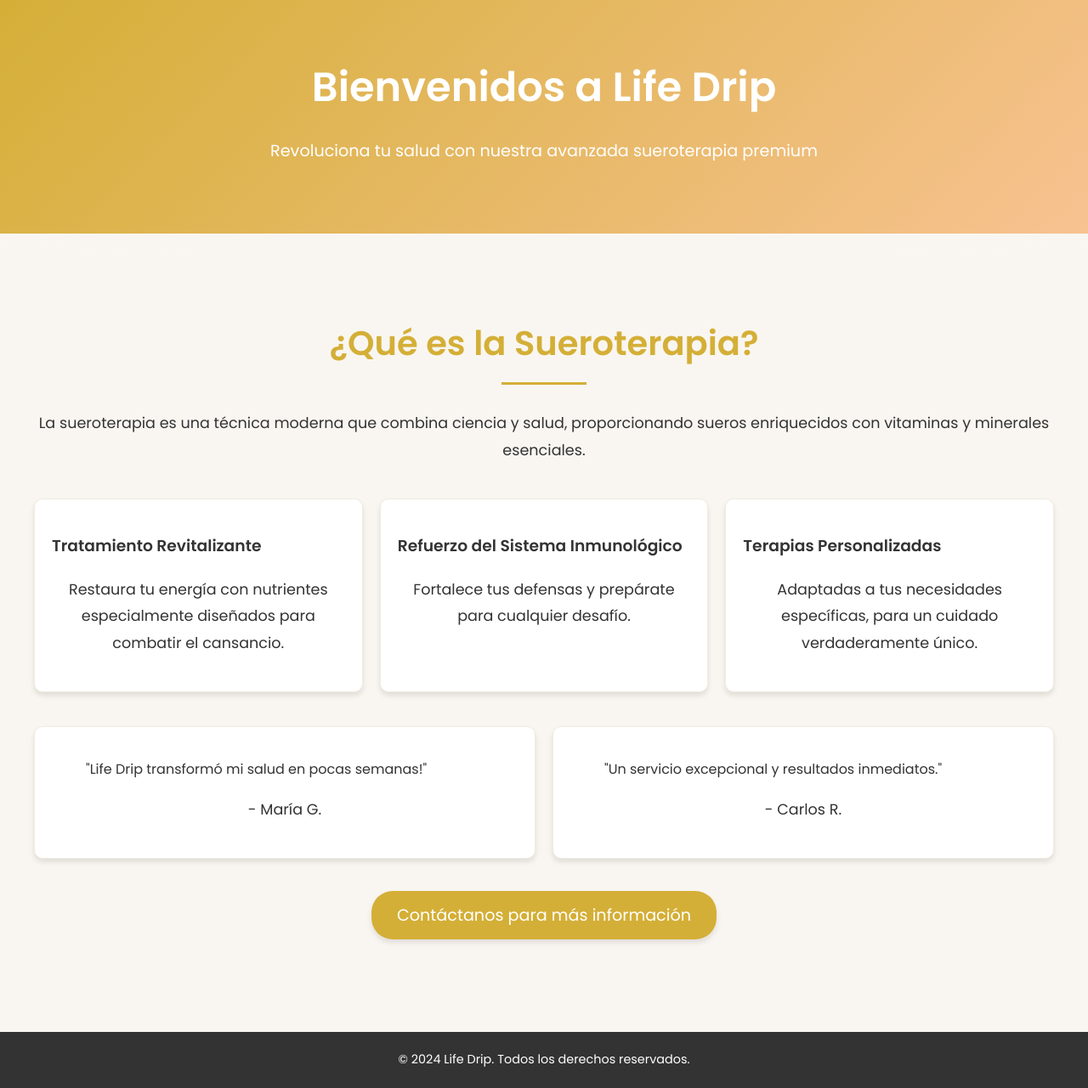
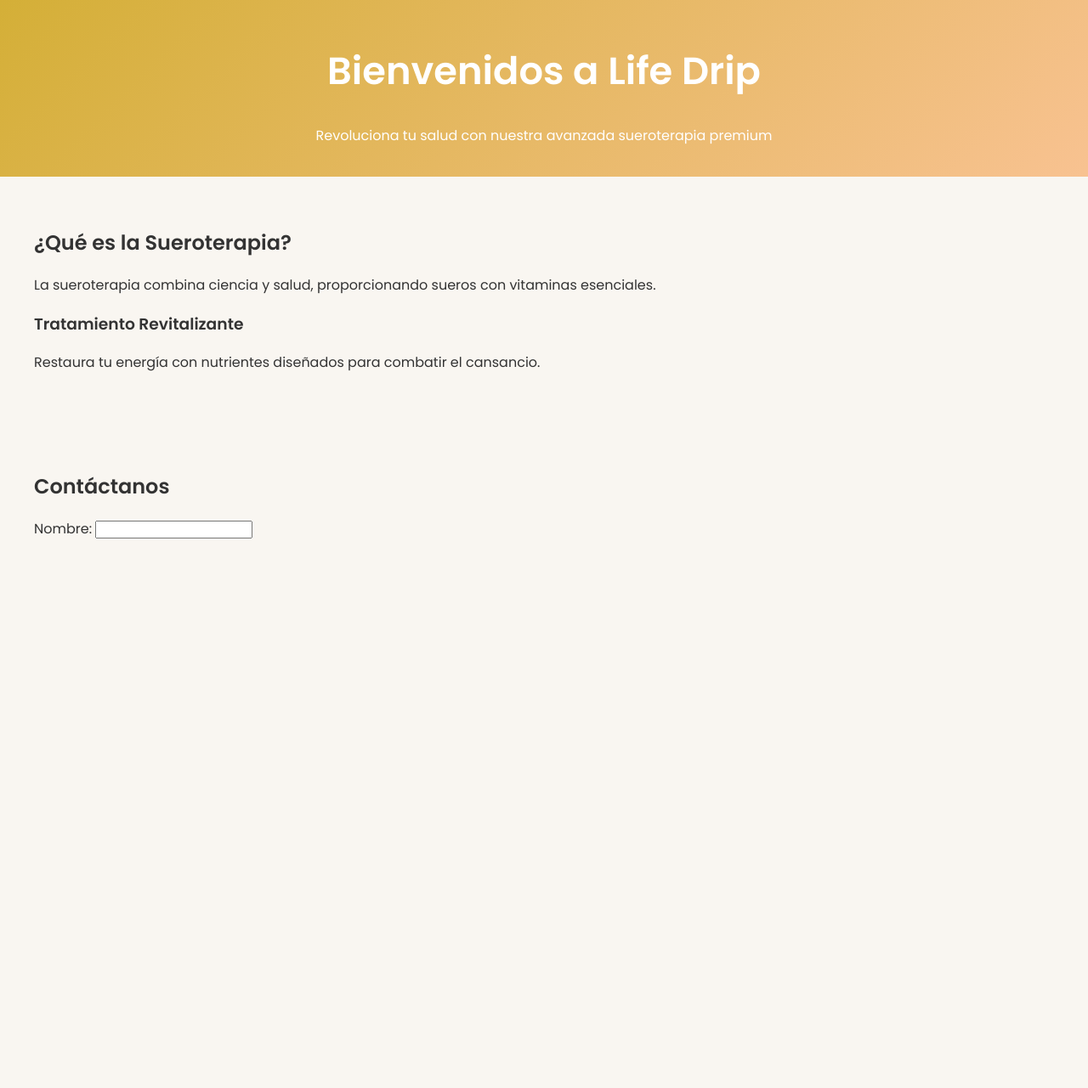
Before and after one commit to Seya766/Lifedrip, a plain HTML site: page index.html in a window 1280 px wide. Shown: the whole page at 85% size. After the commit the page ends 800 px from the top, so only its background shows below. Drawn offline with Linux system fonts and the light colour scheme.

Commit message:
Update index.html

```diff
--- a/index.html
+++ b/index.html
@@ -6,121 +6,56 @@
     <title>Life Drip - Sueroterapia Premium</title>
     <link href="https://fonts.googleapis.com/css2?family=Poppins:wght@300;400;600&display=swap" rel="stylesheet">
     <style>
+        /* Styles generales */
         body {
             font-family: 'Poppins', sans-serif;
             margin: 0;
             padding: 0;
             background-color: #f9f6f1;
             color: #333;
-            line-height: 1.8;
             overflow-x: hidden;
         }
-        header {
+        header, footer {
             background: linear-gradient(135deg, #d4af37, #f8c291);
             color: white;
-            padding: 60px 20px;
             text-align: center;
-            position: relative;
-        }
-        header::after {
-            content: '';
-            position: absolute;
-            bottom: -20px;
-            left: 0;
-            right: 0;
-            height: 20px;
-            background: #f9f6f1;
-            border-radius: 50% / 100%;
+            padding: 20px;
         }
         header h1 {
-            font-size: 3em;
-            margin: 0;
-            font-weight: 600;
-            animation: fadeInDown 1s ease-in-out;
+            font-size: 2.8em;
         }
         header p {
-            margin-top: 15px;
-            font-size: 1.2em;
-            animation: fadeInUp 1s ease-in-out;
-        }
-        @keyframes fadeInDown {
-            0% { transform: translateY(-50px); opacity: 0; }
-            100% { transform: translateY(0); opacity: 1; }
-        }
-        @keyframes fadeInUp {
-            0% { transform: translateY(50px); opacity: 0; }
-            100% { transform: translateY(0); opacity: 1; }
+            margin-top: 10px;
         }
         section {
-            padding: 60px 20px;
+            padding: 40px 20px;
             max-width: 1200px;
             margin: auto;
         }
-        section h2 {
-            color: #d4af37;
-            font-size: 2.5em;
-            margin-bottom: 30px;
-            position: relative;
-            text-align: center;
-        }
-        section h2::after {
-            content: '';
-            width: 100px;
-            height: 3px;
-            background: #d4af37;
-            display: block;
-            margin: 10px auto;
-        }
-        section p {
-            margin-bottom: 20px;
-            font-size: 1.1em;
-            text-align: center;
-        }
-        .services, .testimonials {
-            display: grid;
-            grid-template-columns: repeat(auto-fit, minmax(300px, 1fr));
-            gap: 20px;
-            margin-top: 40px;
-        }
-        .services div, .testimonials div {
-            background: #fff;
-            border: 1px solid #f1ece0;
-            border-radius: 10px;
-            padding: 20px;
-            box-shadow: 0 4px 6px rgba(0, 0, 0, 0.1);
-            transition: transform 0.3s ease, box-shadow 0.3s ease;
-        }
-        .services div:hover, .testimonials div:hover {
-            transform: translateY(-10px);
-            box-shadow: 0 6px 10px rgba(0, 0, 0, 0.15);
-        }
-        .cta {
-            text-align: center;
-            margin-top: 50px;
-        }
-        .cta a {
+        .cta a, footer a {
+            display: inline-block;
             text-decoration: none;
             background: #d4af37;
             color: white;
-            padding: 15px 30px;
+            padding: 12px 25px;
             border-radius: 25px;
-            font-size: 1.2em;
-            transition: background 0.3s ease;
+            font-size: 1em;
             box-shadow: 0 4px 6px rgba(0, 0, 0, 0.1);
+            transition: 0.3s;
         }
-        .cta a:hover {
+        .cta a:hover, footer a:hover {
             background: #b8860b;
         }
-        footer {
-            background-color: #333;
-            color: white;
-            text-align: center;
-            padding: 20px;
-            margin-top: 60px;
+        footer p {
+            font-size: 0.9em;
+            margin: 0;
         }
-        footer p {
-            margin: 0;
-            font-size: 0.9em;
+        /* Responsivo */
+        @media (max-width: 768px) {
+            header h1 { font-size: 2em; }
+            .services, .testimonials {
+                grid-template-columns: 1fr;
+            }
         }
     </style>
 </head>
@@ -131,39 +66,22 @@
     </header>
     <section>
         <h2>¿Qué es la Sueroterapia?</h2>
-        <p>
-            La sueroterapia es una técnica moderna que combina ciencia y salud, proporcionando sueros enriquecidos con vitaminas y minerales esenciales.
-        </p>
+        <p>La sueroterapia combina ciencia y salud, proporcionando sueros con vitaminas esenciales.</p>
         <div class="services">
             <div>
                 <h3>Tratamiento Revitalizante</h3>
-                <p>Restaura tu energía con nutrientes especialmente diseñados para combatir el cansancio.</p>
-            </div>
-            <div>
-                <h3>Refuerzo del Sistema Inmunológico</h3>
-                <p>Fortalece tus defensas y prepárate para cualquier desafío.</p>
-            </div>
-            <div>
-                <h3>Terapias Personalizadas</h3>
-                <p>Adaptadas a tus necesidades específicas, para un cuidado verdaderamente único.</p>
+                <p>Restaura tu energía con nutrientes diseñados para combatir el cansancio.</p>
             </div>
         </div>
-        <div class="testimonials">
-            <div>
-                <blockquote>"Life Drip transformó mi salud en pocas semanas!"</blockquote>
-                <p>- María G.</p>
-            </div>
-            <div>
-                <blockquote>"Un servicio excepcional y resultados inmediatos."</blockquote>
-                <p>- Carlos R.</p>
-            </div>
-        </div>
-        <div class="cta">
-            <a href="#contacto">Contáctanos para más información</a>
-        </div>
     </section>
-    <footer>
-        <p>© 2024 Life Drip. Todos los derechos reservados.</p>
-    </footer>
+
+    <!-- Página de Contacto -->
+    <section id="contacto">
+        <h2>Contáctanos</h2>
+        <form>
+            <label for="name">Nombre:</label>
+            <input type="text" id="name" name="name" required>
+        </form>
+    </section>
 </body>
 </html>
```
